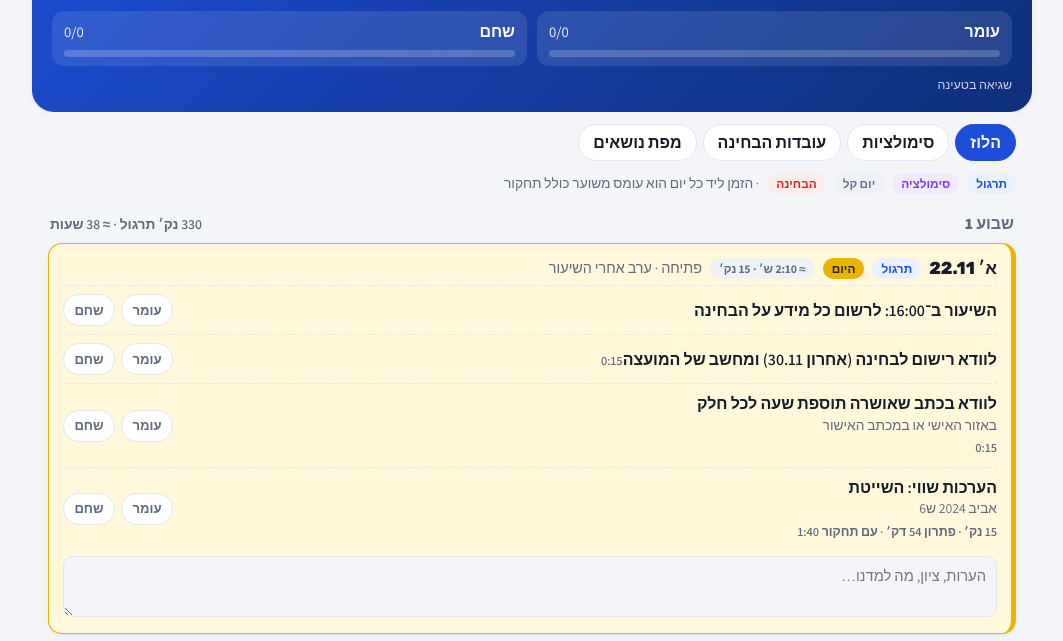
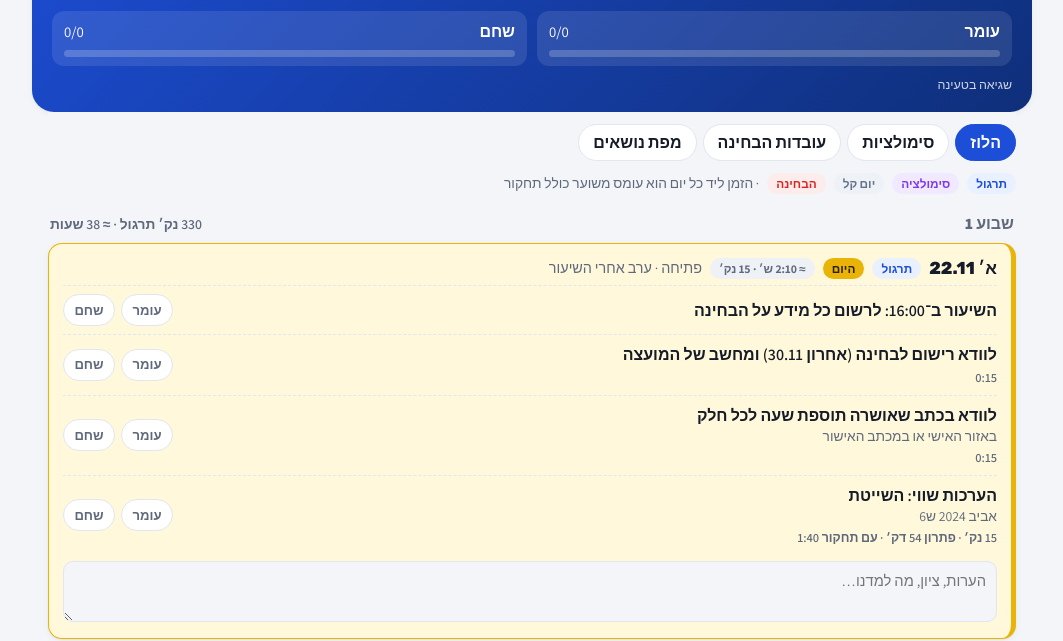
Before and after one commit to omerbhr129/moatza-2026-luz, a website: page index.html in a window 1280 px wide. Shown: the part 159-800 px from the top of the page, without its empty margins (108-1171 px from the left). Drawn offline with Linux system fonts and the light colour scheme; no server answers.

Commit message:
לוז: זמן המשימה בשורה נפרדת
Co-Authored-By: Claude Opus 5.5 <noreply@anthropic.com>

```diff
--- a/index.html
+++ b/index.html
@@ -75,7 +75,7 @@ details.past summary{cursor:pointer;color:var(--soft);font-weight:700;padding:6p
 .task:first-of-type{border-top:none}
 .task .t{min-width:0;font-weight:600}
 .task .q{display:block;color:var(--soft);font-size:.86rem;font-weight:400}
-.task .meta{display:inline-block;margin-top:2px;font-size:.78rem;color:var(--soft);font-weight:600}
+.task .meta{display:block;margin-top:2px;font-size:.78rem;color:var(--soft);font-weight:600}
 .task.done-both .t{color:var(--ok)}
 .toggles{display:flex;gap:6px}
 .tg{position:relative;display:inline-flex}
```
